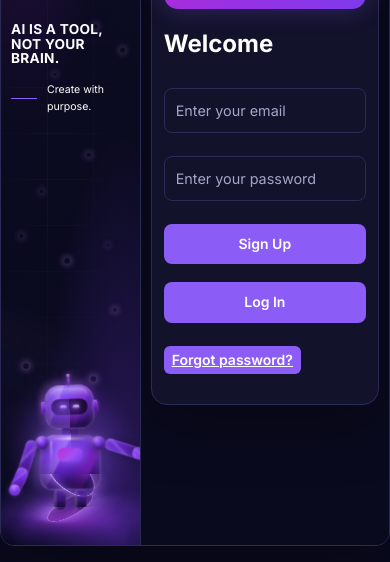
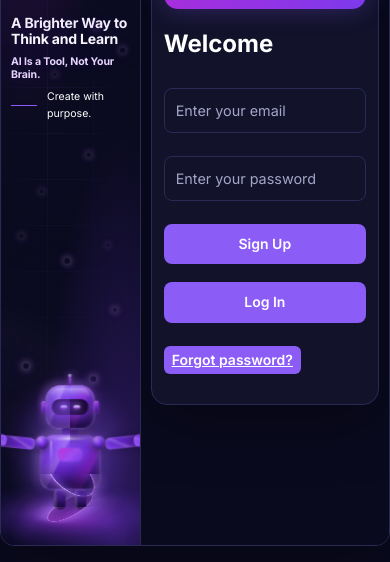
Before and after one commit to victoriaabah120-cloud/vic-chatbot, a plain HTML site: page frontend/index.html in a window 390 px wide. Shown: the part 282-844 px from the top of the page. Drawn offline with nearby package versions, Linux system fonts and the light colour scheme; a script that the page names is missing.

Commit message:
Rework the login promo copy: new headline, subhead, staggered reveal
Text-only change to the left panel. The robot markup, its palette variables,
geometry, rings, particles and gesture driving are untouched, and the auth form
is untouched.

- main headline is now "A Brighter Way to Think and Learn": the largest text in
  the panel, near-white with a violet bloom, balanced wrapping
- new secondary headline "AI Is a Tool, Not Your Brain." in lavender, clearly
  below the main one in size
- supporting statements are "Knowledge starts with curiosity.",
  "Think critically." and "Create with purpose." (the old third line is gone)
- the copy block now fades in with a staggered rise (headline, subhead, list),
  and the existing per-line highlight cycle keeps pacing the robot gestures
- the typing caret and its keyframes are removed with the typing script
- headline and subhead sizes were retuned at every breakpoint so the narrow
  phone rail still reads without overflow; measured copy-to-robot gap stays
  positive from 320px to 1440px and the robot rect is byte-identical to before
- style.css?v=23, promo.js?v=2

```diff
--- a/frontend/index.html
+++ b/frontend/index.html
@@ -9,7 +9,7 @@
     <link rel="preconnect" href="https://fonts.googleapis.com">
     <link rel="preconnect" href="https://fonts.gstatic.com" crossorigin>
     <link href="https://fonts.googleapis.com/css2?family=Inter:wght@400;500;600;700&display=swap" rel="stylesheet">
-    <link rel="stylesheet" href="style.css?v=22">
+    <link rel="stylesheet" href="style.css?v=23">
 </head>
 
 <body class="auth-page">
@@ -45,14 +45,14 @@
             </div>
 
             <div class="promo-copy">
-                <h2 class="promo-headline">
-                    <span id="promoHeadlineText">AI IS A TOOL, NOT YOUR BRAIN.</span><span class="promo-caret" aria-hidden="true"></span>
-                </h2>
+                <h2 class="promo-headline">A Brighter Way to Think and Learn</h2>
+
+                <p class="promo-subhead">AI Is a Tool, Not Your Brain.</p>
 
                 <ul class="promo-lines">
+                    <li>Knowledge starts with curiosity.</li>
                     <li>Think critically.</li>
                     <li>Create with purpose.</li>
-                    <li>Your ideas. Your intelligence. Your AI.</li>
                 </ul>
             </div>
 
@@ -282,7 +282,7 @@
 
     <!-- Our JavaScript -->
     <script type="module" src="script.js?v=15"></script>
-    <script type="module" src="promo.js?v=1"></script>
+    <script type="module" src="promo.js?v=2"></script>
 
 </body>
 </html>
--- a/frontend/promo.js
+++ b/frontend/promo.js
@@ -1,16 +1,13 @@
-// Presentation only: types the promo headline and paces the robot
-// gestures. Nothing here touches authentication.
+// Presentation only: paces the supporting statements and the robot gestures.
+// Nothing here touches authentication.
 
-const HEADLINE = "AI IS A TOOL, NOT YOUR BRAIN.";
-
-const headlineText = document.getElementById("promoHeadlineText");
 const promoLines = Array.from(document.querySelectorAll(".promo-lines li"));
 const robot = document.querySelector(".robot");
 
 const reducedMotion =
     window.matchMedia("(prefers-reduced-motion: reduce)").matches;
 
-const TYPE_MS = 42;
+const REVEAL_MS = 900;
 const LINE_MS = 1650;
 const HOLD_MS = 3600;
 
@@ -32,31 +29,14 @@ function setStep(step) {
 }
 
 function resetPromo() {
-    if (headlineText) {
-        headlineText.textContent = "";
-    }
     promoLines.forEach((line) => {
         line.classList.remove("is-active", "is-done");
     });
     setStep(0);
 }
 
-async function typeHeadline() {
-    if (!headlineText) {
-        return;
-    }
-
-    for (let index = 1; index <= HEADLINE.length; index += 1) {
-        headlineText.textContent = HEADLINE.slice(0, index);
-
-        // Pause briefly at spaces so it reads like speech, not a printer.
-        const justTyped = HEADLINE[index - 1];
-        await sleep(justTyped === " " ? TYPE_MS * 2.6 : TYPE_MS);
-    }
-}
-
 async function runPromo() {
-    if (!headlineText || promoLines.length === 0) {
+    if (promoLines.length === 0) {
         return;
     }
 
@@ -64,9 +44,9 @@ async function runPromo() {
         await waitUntilVisible();
 
         resetPromo();
-        await sleep(320);
-        await typeHeadline();
-        await sleep(520);
+
+        // Let the copy block fade in before the statements start cycling.
+        await sleep(REVEAL_MS);
 
         for (let index = 0; index < promoLines.length; index += 1) {
             const line = promoLines[index];
@@ -89,12 +69,11 @@ async function runPromo() {
 }
 
 if (reducedMotion) {
-    // Respect the preference: no typing, no gestures, everything readable.
-    if (headlineText) {
-        headlineText.textContent = HEADLINE;
+    // Respect the preference: no entrance animation, everything readable.
+    if (robot) {
+        robot.dataset.step = "3";
     }
     promoLines.forEach((line) => line.classList.add("is-active"));
-    setStep(3);
 } else {
     runPromo();
 }
--- a/frontend/style.css
+++ b/frontend/style.css
@@ -1649,27 +1649,60 @@ a {
     position: relative;
     z-index: 3;
     max-width: 27rem;
-}
-
+    overflow-wrap: break-word;
+}
+
+/* Main headline: the largest thing in the panel. Near-white with a violet
+   bloom so it stays readable while belonging to the purple theme. */
 .promo-headline {
-    margin: 0 0 16px;
-    color: var(--text);
-    font-size: clamp(1.6rem, 2.35vw, 2.5rem);
+    margin: 0 0 10px;
+    color: #F8F5FF;
+    font-size: clamp(1.9rem, 2.9vw, 2.95rem);
     font-weight: 800;
-    letter-spacing: -0.038em;
-    line-height: 1.08;
-    text-transform: uppercase;
-    text-shadow: 0 0 46px rgba(139, 92, 246, 0.35);
-}
-
-.promo-caret {
-    display: inline-block;
-    width: 2px;
-    height: 0.92em;
-    margin-left: 5px;
-    background: var(--accent-hover);
-    vertical-align: -0.08em;
-    animation: promo-caret 1.05s steps(1) infinite;
+    letter-spacing: -0.032em;
+    line-height: 1.06;
+    text-wrap: balance;
+    text-shadow:
+        0 0 30px rgba(168, 85, 247, 0.5),
+        0 0 70px rgba(124, 58, 237, 0.3);
+}
+
+/* Secondary headline: clearly smaller than the main one, still bold and
+   comfortably sized, in the lavender step of the same palette. */
+.promo-subhead {
+    margin: 0 0 18px;
+    color: #E9D5FF;
+    font-size: clamp(1.02rem, 1.45vw, 1.32rem);
+    font-weight: 700;
+    letter-spacing: -0.012em;
+    line-height: 1.25;
+    text-shadow: 0 0 20px rgba(139, 92, 246, 0.4);
+}
+
+/* Staggered entrance for the copy block. The per-line highlight cycle keeps
+   driving off .is-active, so this only sets the first reveal. */
+@keyframes promo-rise {
+    from {
+        opacity: 0;
+        transform: translateY(10px);
+    }
+
+    to {
+        opacity: 1;
+        transform: none;
+    }
+}
+
+.promo-headline {
+    animation: promo-rise 0.8s cubic-bezier(0.22, 0.61, 0.36, 1) both;
+}
+
+.promo-subhead {
+    animation: promo-rise 0.8s cubic-bezier(0.22, 0.61, 0.36, 1) 0.16s both;
+}
+
+.promo-lines {
+    animation: promo-rise 0.8s cubic-bezier(0.22, 0.61, 0.36, 1) 0.32s both;
 }
 
 .promo-lines {
@@ -2439,7 +2472,12 @@ a {
     }
 
     .promo-headline {
-        font-size: clamp(1.4rem, 2.1vw, 2rem);
+        font-size: clamp(1.5rem, 2.3vw, 2.1rem);
+    }
+
+    .promo-subhead {
+        margin-bottom: 14px;
+        font-size: clamp(0.95rem, 1.35vw, 1.12rem);
     }
 
     .promo-lines {
@@ -2466,7 +2504,12 @@ a {
     }
 
     .promo-headline {
-        font-size: clamp(1.2rem, 2.4vw, 1.6rem);
+        font-size: clamp(1.28rem, 2.5vw, 1.72rem);
+    }
+
+    .promo-subhead {
+        margin-bottom: 12px;
+        font-size: clamp(0.88rem, 1.5vw, 1.04rem);
     }
 
     .promo-lines {
@@ -2494,11 +2537,16 @@ a {
     }
 
     .promo-headline {
-        font-size: clamp(1rem, 2.6vw, 1.45rem);
+        font-size: clamp(1.08rem, 2.7vw, 1.5rem);
+    }
+
+    .promo-subhead {
+        margin-bottom: 10px;
+        font-size: clamp(0.8rem, 1.7vw, 0.96rem);
     }
 
     .promo-lines {
-        font-size: 0.8rem;
+        font-size: 0.78rem;
     }
 
     .robot-stage {
@@ -2529,7 +2577,15 @@ a {
     }
 
     .promo-headline {
-        font-size: clamp(0.92rem, 3.4vw, 1.15rem);
+        font-size: clamp(0.94rem, 3.5vw, 1.18rem);
+        letter-spacing: -0.02em;
+        line-height: 1.12;
+    }
+
+    .promo-subhead {
+        margin-bottom: 8px;
+        font-size: clamp(0.72rem, 2.4vw, 0.88rem);
+        line-height: 1.22;
     }
 
     .promo-lines {
@@ -2572,8 +2628,15 @@ a {
     }
 
     .promo-headline {
-        font-size: clamp(0.8rem, 3.5vw, 0.95rem);
-        letter-spacing: 0.02em;
+        font-size: clamp(0.82rem, 3.6vw, 0.98rem);
+        letter-spacing: -0.015em;
+        line-height: 1.12;
+    }
+
+    .promo-subhead {
+        margin-bottom: 7px;
+        font-size: clamp(0.66rem, 2.5vw, 0.78rem);
+        line-height: 1.2;
     }
 
     .promo-lines {
@@ -2611,7 +2674,15 @@ a {
     }
 
     .promo-headline {
-        font-size: 0.78rem;
+        font-size: 0.8rem;
+        letter-spacing: -0.012em;
+        line-height: 1.1;
+    }
+
+    .promo-subhead {
+        margin-bottom: 6px;
+        font-size: 0.64rem;
+        line-height: 1.18;
     }
 
     .promo-lines {
@@ -2648,7 +2719,6 @@ a {
     .robot-ring::before,
     .promo-rays,
     .promo-particles span,
-    .promo-caret,
     .promo-brand-dot {
         animation: none !important;
     }
@@ -2660,6 +2730,12 @@ a {
     .promo-lines li {
         opacity: 1;
         transform: none;
+    }
+
+    .promo-headline,
+    .promo-subhead,
+    .promo-lines {
+        animation: none;
     }
 }
 
```
